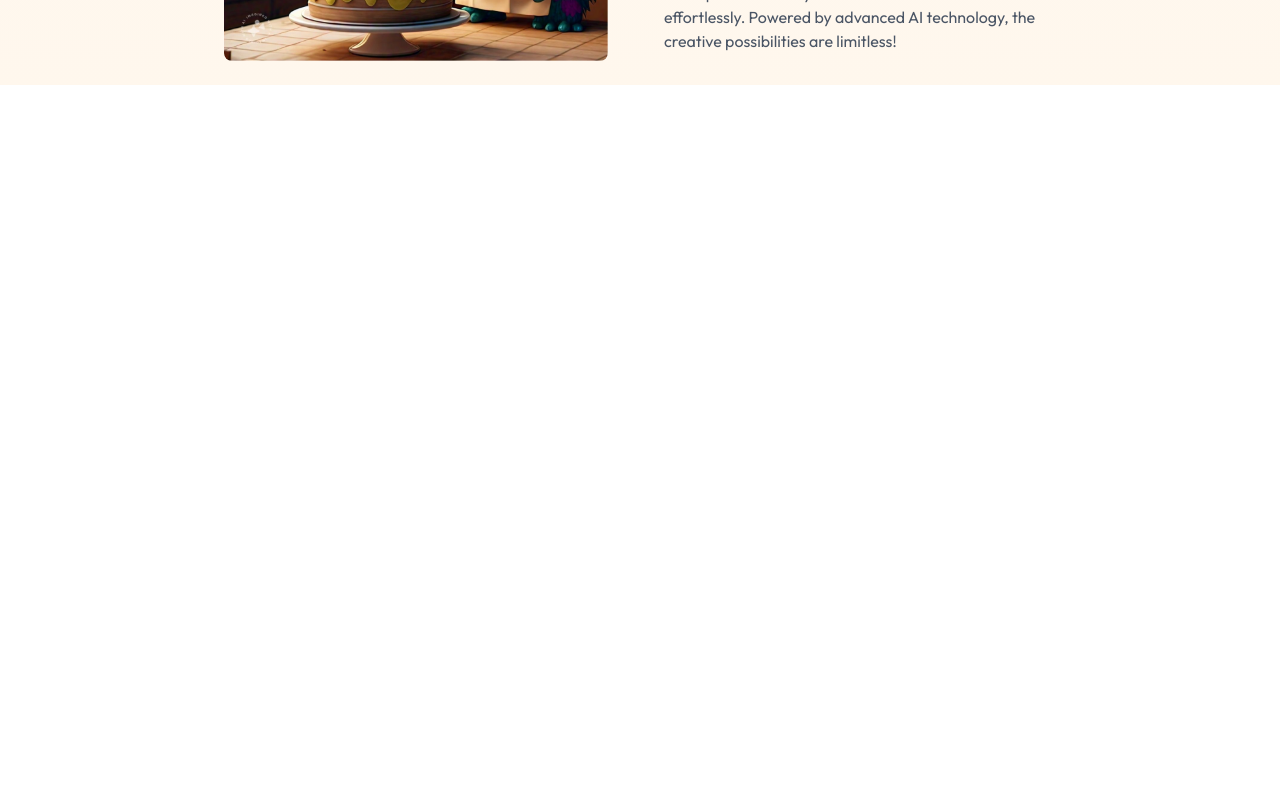
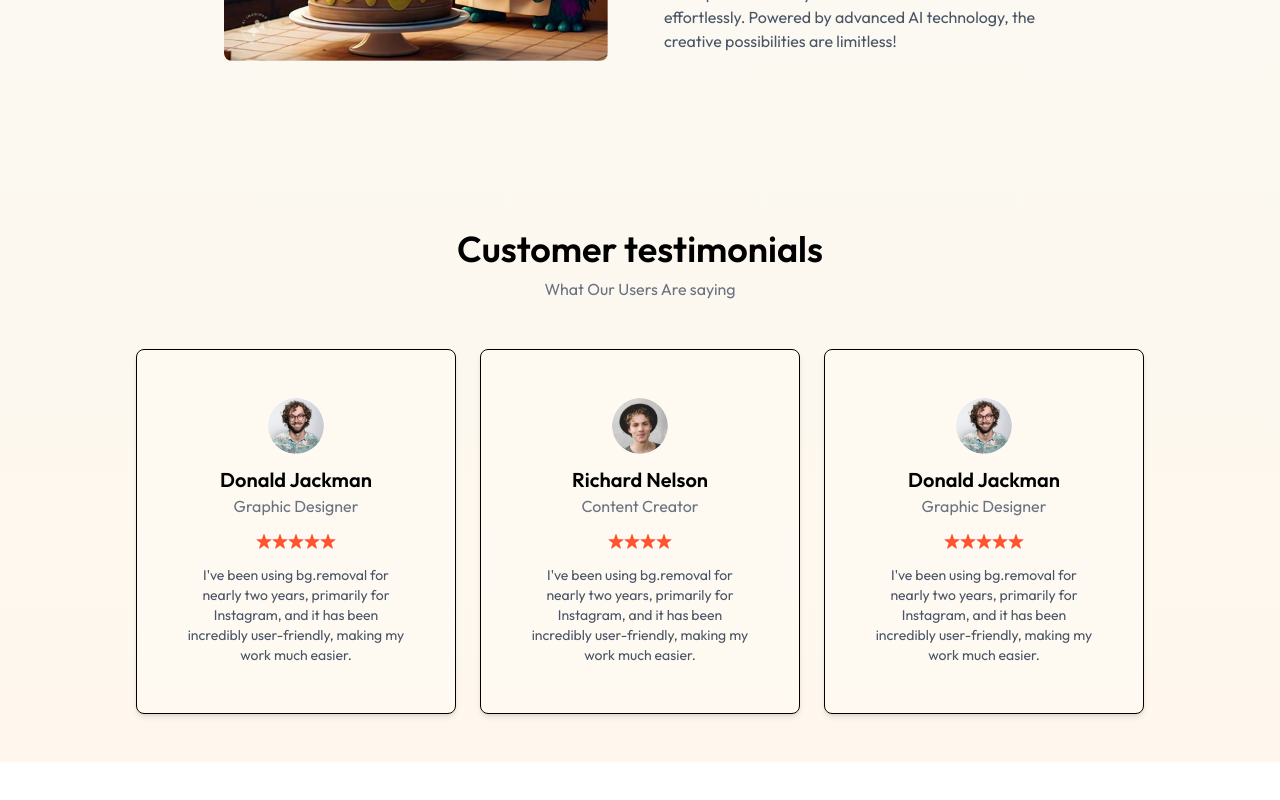
Before and after one commit to manvirsingh0427/VisionaryAi, a React (Vite) app in the folder client/: page / in a window 1280 px wide. Shown: the part 1741-2541 px from the top of the page. Before the commit the page ends 1922 px from the top, so only its background shows below. Built offline with nearby package versions, Linux system fonts and the light colour scheme.

Commit message:
Completed testimonial section

```diff
--- a/client/src/assets/assets.js
+++ b/client/src/assets/assets.js
@@ -67,7 +67,7 @@ export const testimonialsData = [
         image:profile_img_2,
         name:'Richard Nelson',
         role:'Content Creator',
-        stars:5,
+        stars:4,
         text:`I've been using bg.removal for nearly two years, primarily for Instagram, and it has been incredibly user-friendly, making my work much easier.`
     },
     {
@@ -99,3 +99,5 @@ export const plans = [
       desc: 'Best for enterprise use.'
     },
   ]
+
+  export {rating_star};
--- /dev/null
+++ b/client/src/components/Testimonials.jsx
@@ -0,0 +1,38 @@
+import React from 'react'
+import { testimonialsData, rating_star } from '../assets/assets'
+
+const Testimonials = () => {
+  return (
+    <div className='flex flex-col items-center
+    justify-center my-20 py-12'>
+     <h1 className='text-3xl sm:text-4xl
+        font-semibold mb-2'>Customer testimonials</h1>
+        <p className='text-gray-500 mb-12'>What Our Users Are saying</p>
+    <div className='flex flex-wrap gap-6'>
+       {testimonialsData.map((testimonial, index)=>(
+        <div key = {index}
+        className='bg-white/20 p-12 rounded-lg shadow-md border w-80 m-auto cursor-pointer hover:scale-[1.02]
+        transistion-all'>
+           <div className='flex flex-col items-center'>
+            <img src={testimonial.image} alt="" className='rounded-full w-14' />
+            <h2 className='text-xl font-semibold mt-3'>{testimonial.name}</h2>
+            <p
+            className='text-gray-500 mb-4'
+            >{testimonial.role}</p>
+
+            <div className='flex mb-4'>
+              {Array(testimonial.stars).fill().map((item,
+              index)=>(
+                <img key={index} src={rating_star} alt="" />
+            ))}
+            </div>
+            <p className='text-center text-sm text-gray-600'>{testimonial.text}</p>
+           </div>
+        </div>
+       ))}
+    </div>
+    </div>
+  )
+}
+
+export default Testimonials
--- a/client/src/pages/Home.jsx
+++ b/client/src/pages/Home.jsx
@@ -3,12 +3,14 @@ import Header from '../components/Header'
 import Steps from '../components/Steps'
 
 import Description from '../components/Description'
+import Testimonials from '../components/Testimonials'
 const Home = () => {
   return (
     <div>
       <Header/>
       <Steps/>
       <Description/>
+      <Testimonials/>
     </div>
   )
 }
```
